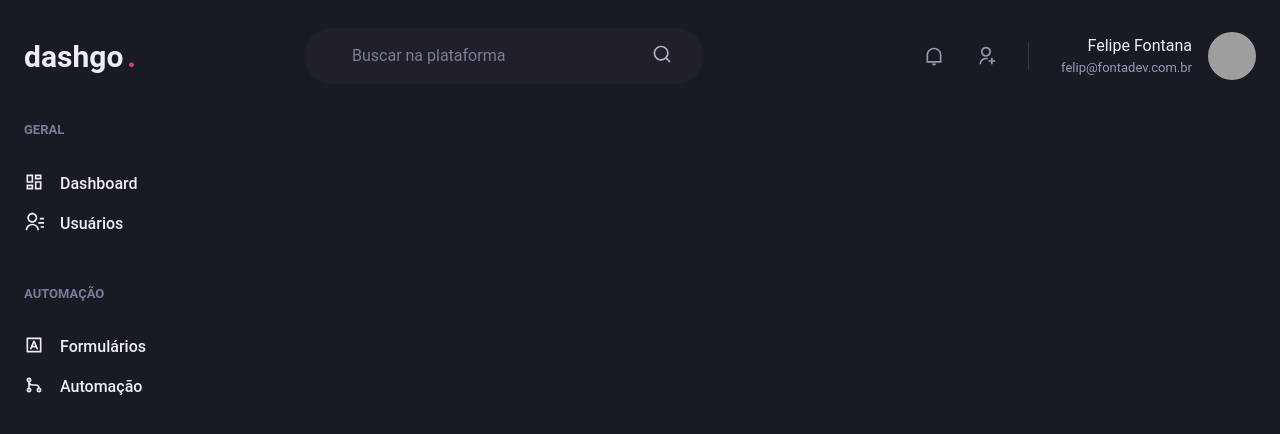
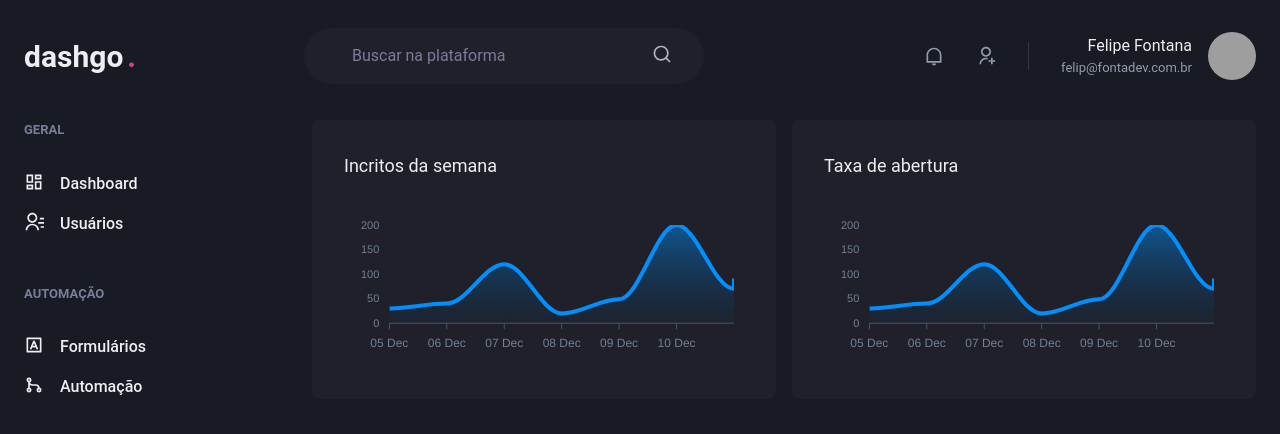
Before and after one commit to fontadev/dashgo, a Next.js app: page /dashboard in a window 1280 px wide. Shown: the top 434 px of the page. Built offline with nearby package versions, Linux system fonts and the light colour scheme; grey boxes are pictures that could not be loaded.

Commit message:
Implementando gráficos na dashboard.

```diff
--- a/package.json
+++ b/package.json
@@ -12,11 +12,13 @@
     "@chakra-ui/react": "^2.4.2",
     "@emotion/react": "^11.10.5",
     "@emotion/styled": "^11.10.5",
+    "apexcharts": "^3.36.3",
     "eslint": "8.29.0",
     "eslint-config-next": "13.0.6",
     "framer-motion": "^6.5.1",
     "next": "13.0.6",
     "react": "18.2.0",
+    "react-apexcharts": "^1.4.0",
     "react-dom": "18.2.0",
     "react-hook-form": "^7.40.0",
     "react-icons": "^4.7.1"
--- a/src/pages/dashboard.tsx
+++ b/src/pages/dashboard.tsx
@@ -1,21 +1,105 @@
-import { Flex } from "@chakra-ui/react";
+import { Box, Flex, SimpleGrid, Text, theme } from "@chakra-ui/react";
+import dynamic from "next/dynamic";
 import Header from "../components/Header";
 import Sidebar from "../components/Sidebar";
 
+const Chart = dynamic(() => import('react-apexcharts'), {
+    ssr: false
+})
+
 export default function Dasboard() {
+
+    const state = {
+        options: {
+            chart: {
+                id: "basic-bar",
+                toolbar: {
+                    show: false
+                },
+                zoom: {
+                    enabled: false
+                },
+                foreColor: theme.colors.gray[500]
+            },
+            grid: {
+                show: false
+            },
+            dataLabels: {
+                enabled: false
+            },
+            tooltip: {
+                enabled: false
+            },
+            xaxis: {
+                type: 'datetime',
+                axisBorder: {
+                    color: theme.colors.gray[600]
+                },
+                axisTicks: {
+                    color: theme.colors.gray[600]
+                },
+                categories: [
+                    '2022-12-05 00:00:00.000Z',
+                    '2022-12-06 00:00:00.000Z',
+                    '2022-12-07 00:00:00.000Z',
+                    '2022-12-08 00:00:00.000Z',
+                    '2022-12-09 00:00:00.000Z',
+                    '2022-12-10 00:00:00.000Z',
+                    '2022-12-11 00:00:00.000Z',
+                ]
+            },
+            fill: {
+                opacity: 0.3,
+                type: 'gradient',
+                gradient: {
+                    shade: 'dark',
+                    opacityFrom: 0.7,
+                    opacityTo: 0.3,
+                },
+            }
+        },
+        series: [
+            {
+                name: "series-1",
+                data: [30, 40, 120, 20, 49, 200, 70, 91]
+            }
+        ]
+    };
+
     return (
         <Flex
             direction={'column'}
             h={'100vh'}>
             <Header />
 
-            <Flex
-                w={'100%'}
-                my={6}
-                maxWidth={1480}
-                mx={'auto'}
-                px={'6'}>
-<Sidebar />
+            <Flex w={'100%'} my={6} maxWidth={1480} mx={'auto'} px={'6'}>
+
+                <Sidebar />
+
+                <SimpleGrid flex={1} gap={4} minChildWidth={'320px'} align={'flex-start'}>
+                    <Box
+                        p={8}
+                        bg={'gray.800'}
+                        borderRadius={8}
+                        pb={4}
+                        >
+                        <Text fontSize={'lg'} mb={4}>
+                            Incritos da semana
+                        </Text>
+                        <Chart options={state.options} series={state.series} type='area' height={160} />
+                    </Box>
+
+                    <Box
+                        p={8}
+                        bg={'gray.800'}
+                        borderRadius={8}
+                        pb={4}>
+                        <Text fontSize={'lg'} mb={4}>
+                            Taxa de abertura
+                        </Text>
+                        <Chart options={state.options} series={state.series} type='area' height={160} />
+                    </Box>
+                </SimpleGrid>
             </Flex>
 
         </Flex>
```
Also changed, not shown: 1 other file (tests, documents, lock files or other folders).
